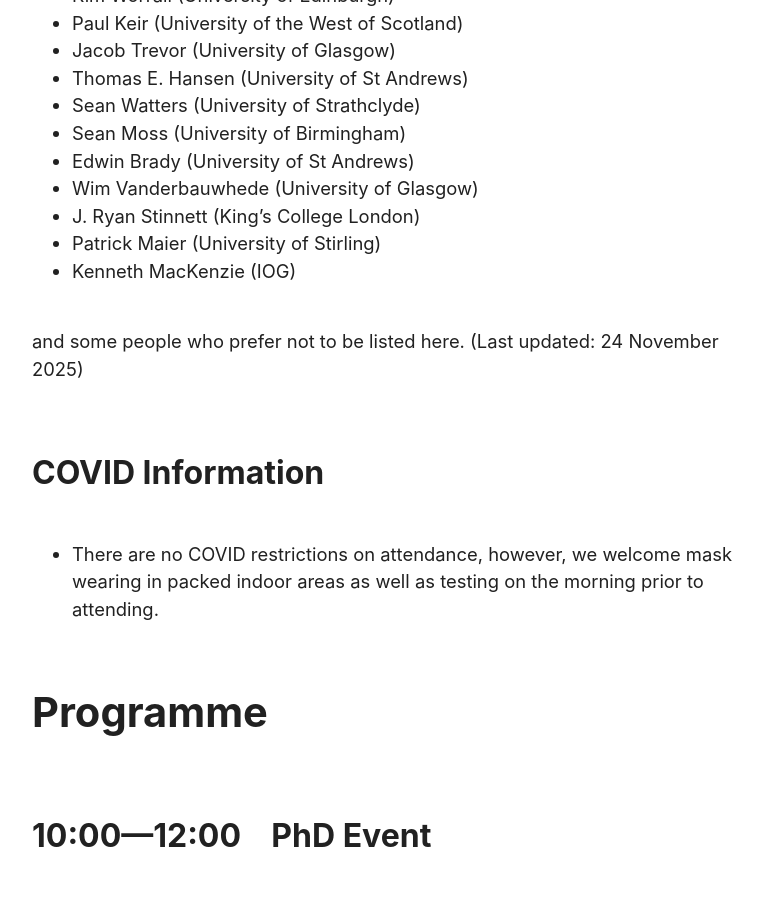
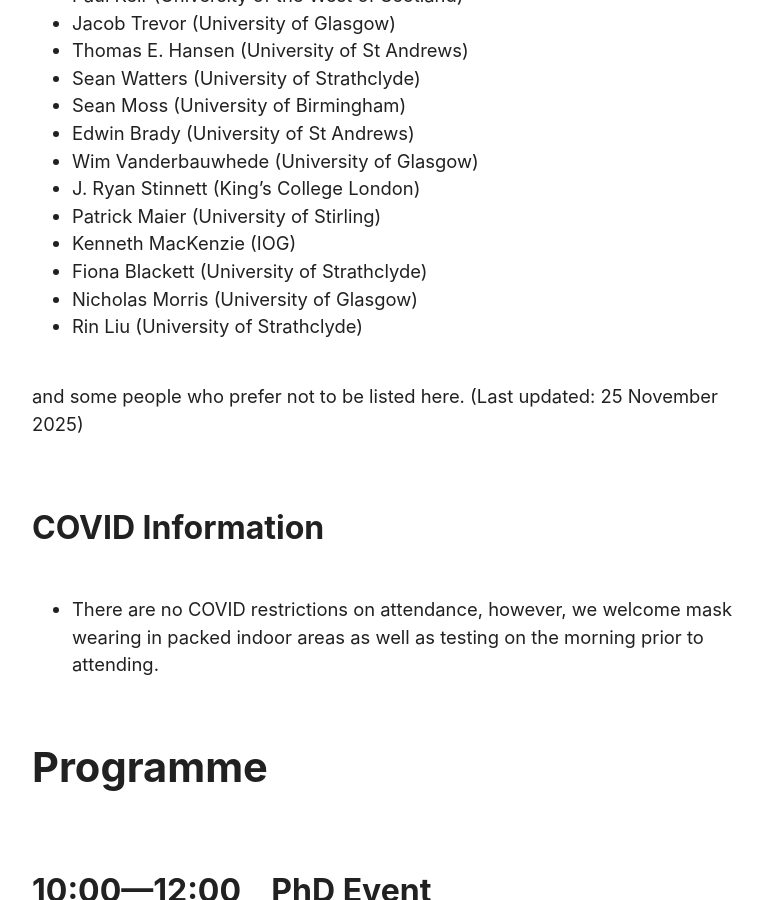
Before and after one commit to scottish-pl-institute/spls, a Jekyll site: the page built from meetings/2025/december/index.md, in a window 1280 px wide and 900 px high, scrolled down 3443 px. Shown: the whole window, without its empty margins (248-1011 px from the left). Built offline with Jekyll 4.4.1, drawn with Linux system fonts in a browser that asks for light colours; our own code applies the rules of GitHub Pages for plain Markdown files; a script that is not in the unit is left out; some of the changed text lies outside the part shown.

Commit message:
[ Dec 2025 ] update list of participants

```diff
--- a/meetings/2025/december/index.md
+++ b/meetings/2025/december/index.md
@@ -120,8 +119,11 @@
 * J. Ryan Stinnett (King's College London)
 * Patrick Maier (University of Stirling)
 * Kenneth MacKenzie (IOG)
+* Fiona Blackett (University of Strathclyde)
+* Nicholas Morris (University of Glasgow)
+* Rin Liu (University of Strathclyde)
 
-and some people who prefer not to be listed here. (Last updated: 24 November 2025)
+and some people who prefer not to be listed here. (Last updated: 25 November 2025)
 
 ### COVID Information
 
```
Also changed, not shown: other parts of meetings/2025/december/index.md (+0 -1 lines).
